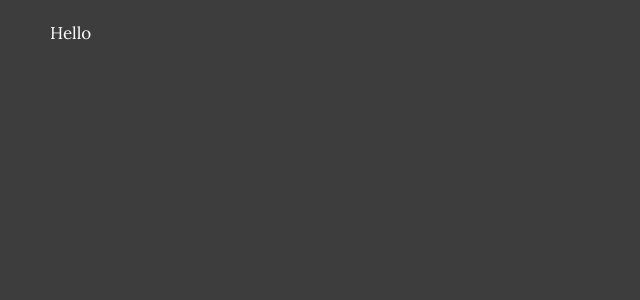
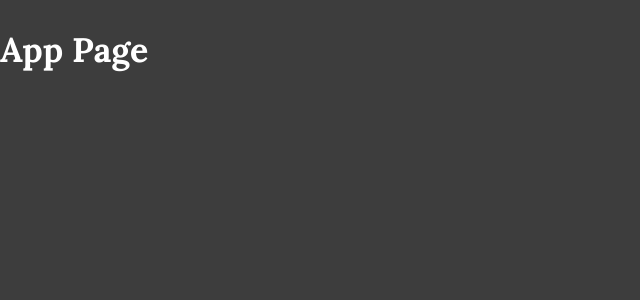
Before and after one commit to Dimonch1k/githup_pages_test, a React (Create React App) app: page / in a window 1280 px wide. Shown: the top 300 px of the page, without its empty margins (0-640 px from the left). Built offline with nearby package versions, Linux system fonts and the light colour scheme.

Commit message:
try to connect github pages to have access to web-site from everywhere

```diff
--- a/src/App.jsx
+++ b/src/App.jsx
@@ -5,12 +5,15 @@ import { pageStyles, outletStyles } from "./styles/appStyles";
 
 function App() {
   return (
-    <div style={pageStyles}>
-      <ScrollRestoration />
-      <Header />
-      <div style={outletStyles}>
-        <Outlet />
-      </div>
+    // <div style={pageStyles}>
+    //   <ScrollRestoration />
+    //   <Header />
+    //   <div style={outletStyles}>
+    //     <Outlet />
+    //   </div>
+    // </div>
+    <div>
+      <h1>App Page</h1>
     </div>
   );
 }
```
